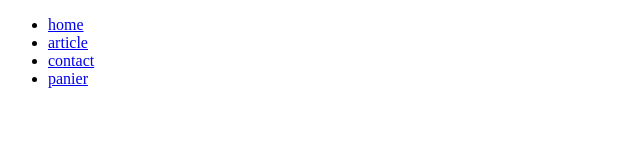
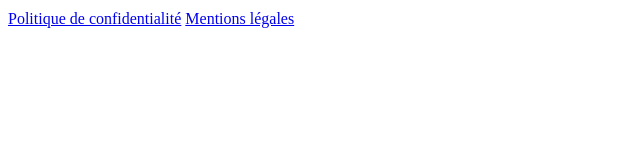
Before and after one commit to TimothePcnd/Brief2, a plain HTML site: page index.html in a window 1280 px wide. Shown: the whole page, without its empty margins (0-640 px from the left). Drawn offline with Linux system fonts and the light colour scheme.

Commit message:
Premier commit footer

```diff
--- a/index.html
+++ b/index.html
@@ -4,17 +4,12 @@
   <meta charset="UTF-8">
   <meta name="viewport" content="width=device-width, initial-scale=1">
   <title>Document</title>
+  <link rel="stylesheet" href="/css/style.css">
 </head>
 <body>
-    <header>
-        <nav>
-            <ul>
-              <li><a href="#">home</a></li>
-              <li><a href="#">article</a></li>
-              <li><a href="#">contact</a></li>
-              <li><a href="#">panier</a></li>
-            </ul>
-        </nav>
-    </header>
+    <footer>
+      <a href="#">Politique de confidentialité</a>
+      <a href="#">Mentions légales</a>
+    </footer>
 </body>
 </html>
```
